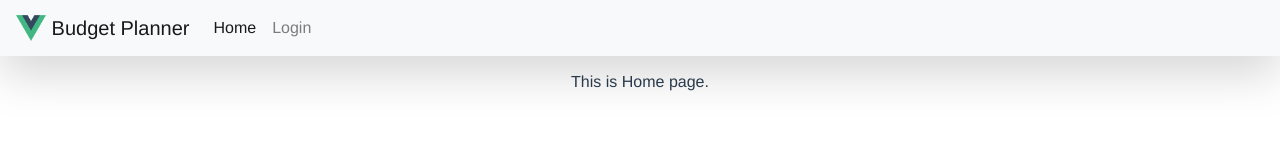
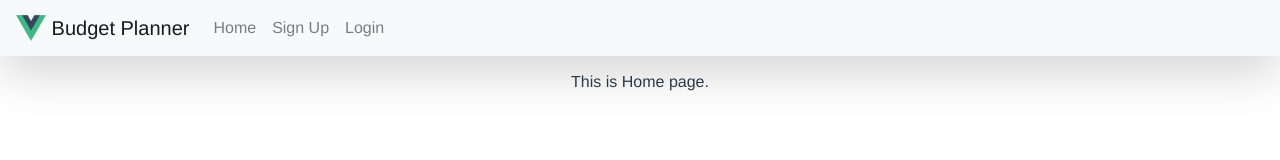
Before and after one commit to sanvijay/budget-planner, a Vue app: page /dashboard in a window 1280 px wide. Shown: the top 160 px of the page. Built offline with nearby package versions, Linux system fonts and the light colour scheme; no server answers.

Commit message:
Add bootstrap-vue

```diff
--- a/package.json
+++ b/package.json
@@ -8,10 +8,12 @@
     "lint": "vue-cli-service lint"
   },
   "dependencies": {
+    "axios": "0.19.0",
+    "bootstrap": "^4.4.1",
+    "bootstrap-vue": "^2.3.0",
     "core-js": "^3.4.4",
     "vue": "^2.6.10",
-    "vue-router": "3.1.3",
-    "axios": "0.19.0"
+    "vue-router": "3.1.3"
   },
   "devDependencies": {
     "@vue/cli-plugin-babel": "^4.1.0",
--- a/public/index.html
+++ b/public/index.html
@@ -5,9 +5,6 @@
     <meta http-equiv="X-UA-Compatible" content="IE=edge">
     <meta name="viewport" content="width=device-width,initial-scale=1.0">
     <link rel="icon" href="<%= BASE_URL %>favicon.ico">
-    <link rel="stylesheet" href="https://stackpath.bootstrapcdn.com/bootstrap/4.4.1/css/bootstrap.min.css" integrity="sha384-Vkoo8x4CGsO3+Hhxv8T/Q5PaXtkKtu6ug5TOeNV6gBiFeWPGFN9MuhOf23Q9Ifjh" crossorigin="anonymous">
-    <script src="https://ajax.googleapis.com/ajax/libs/jquery/3.3.1/jquery.min.js"></script>
-    <script src="https://stackpath.bootstrapcdn.com/bootstrap/4.3.1/js/bootstrap.min.js"></script>
 
     <title>Budget Planner</title>
   </head>
--- a/src/App.vue
+++ b/src/App.vue
@@ -1,44 +1,35 @@
 <template>
   <div id="app">
 
-    <nav class="navbar navbar-expand-lg navbar-light bg-light navbar-fixed-top shadow-lg fixed-top">
-      <a class="navbar-brand" href="#">
+    <b-navbar toggleable="lg" fixed="top" type="light" variant="light" class="shadow-lg">
+      <b-navbar-brand href="#">
         <img src="./assets/logo.png" width="30" height="30" class="d-inline-block align-top" alt="">
         Budget Planner
-      </a>
+      </b-navbar-brand>
 
-      <button class="navbar-toggler" type="button" data-toggle="collapse" data-target="#navbarSupportedContent" aria-controls="navbarSupportedContent" aria-expanded="false" aria-label="Toggle navigation">
-        <span class="navbar-toggler-icon"></span>
-      </button>
+      <b-navbar-toggle target="nav-collapse"></b-navbar-toggle>
 
-      <div class="collapse navbar-collapse" id="navbarSupportedContent">
-        <ul class="navbar-nav mr-auto" v-if="loggedIn">
-          <li class="nav-item" :class="{ 'active': ($route.path == '/') }">
-            <router-link :to="{ name: 'home' }" class="nav-link">Home</router-link>
-          </li>
-          <li class="nav-item" :class="{ 'active': ($route.path == '/dashboard') }">
-            <router-link :to="{ name: 'dashboard' }" class="nav-link">Dashboard</router-link>
-          </li>
-          <li class="nav-item" :class="{ 'active': ($route.path == '/summary') }">
-            <router-link :to="{ name: 'summary' }" class="nav-link">Summary</router-link>
-          </li>
-          <li class="nav-item" :class="{ 'active': ($route.path == '/setting') }">
-            <router-link :to="{ name: 'setting' }" class="nav-link">Setting</router-link>
-          </li>
-          <li class="nav-item">
-            <a href="#" @click="logout" class="nav-link">Logout</a>
-          </li>
-        </ul>
-        <ul class="navbar-nav mr-auto" v-if="!loggedIn">
-          <li class="nav-item" :class="{ 'active': ($route.path == '/') }">
-            <router-link :to="{ name: 'home' }" class="nav-link">Home</router-link>
-          </li>
-          <li class="nav-item" :class="{ 'active': ($route.path == '/login') }">
-            <router-link :to="{ name: 'login' }" class="nav-link">Login</router-link>
-          </li>
-        </ul>
-      </div>
-    </nav>
+      <b-collapse id="nav-collapse" is-nav>
+        <b-navbar-nav v-if="loggedIn">
+          <b-nav-item :to="{ name: 'home' }">Home</b-nav-item>
+          <b-nav-item :to="{ name: 'dashboard' }">Dashboard</b-nav-item>
+          <b-nav-item :to="{ name: 'summary' }">Summary</b-nav-item>
+          <b-nav-item :to="{ name: 'setting' }">Setting</b-nav-item>
+          <b-nav-item href="#" @click="logout">Logout</b-nav-item>
+        </b-navbar-nav>
+
+        <b-navbar-nav v-if="!loggedIn">
+          <b-nav-item :to="{ name: 'home' }">Home</b-nav-item>
+          <b-nav-item :to="{ name: 'register' }">Sign Up</b-nav-item>
+          <b-nav-item :to="{ name: 'login' }">Login</b-nav-item>
+        </b-navbar-nav>
+
+        <!-- Right aligned nav items -->
+        <b-navbar-nav class="ml-auto">
+          <b-nav-item href="#" v-if="user_profile.first_name">Hi {{ user_profile.first_name }}!</b-nav-item>
+        </b-navbar-nav>
+      </b-collapse>
+    </b-navbar>
 
     <div style="padding-top: 70px; margin-bottom: 1000">
       <router-view></router-view>
```
Also changed, not shown: src/main.js (+7 -0 lines), 1 other file (tests, documents, lock files or other folders).
